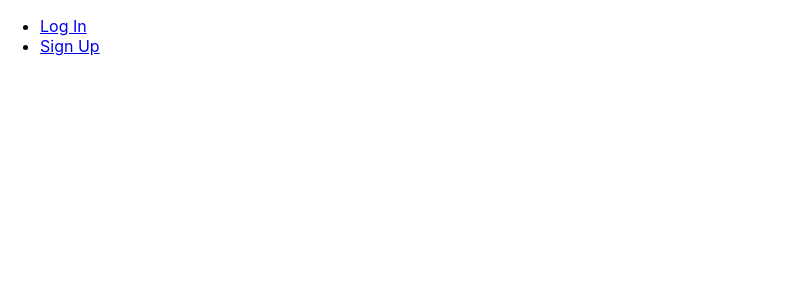
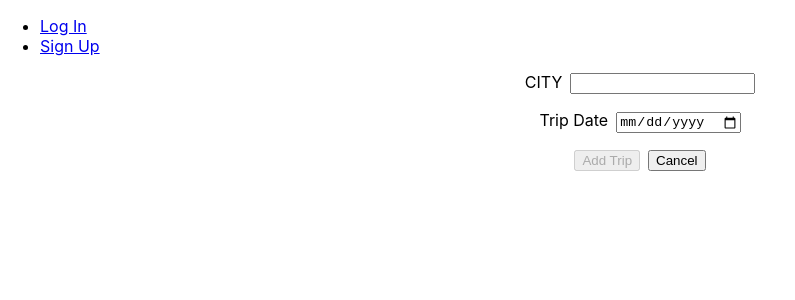
Before and after one commit to treymeetsworld/xplor-app, a React (Create React App) app: page /tripForm in a window 1280 px wide. Shown: the top 300 px of the page, without its empty margins (0-795 px from the left). Built offline with nearby package versions, Linux system fonts and the light colour scheme.

Commit message:
add trip functionality

```diff
--- a/src/components/LoginForm/LoginForm.jsx
+++ b/src/components/LoginForm/LoginForm.jsx
@@ -21,7 +21,7 @@ const LoginForm = (props) => {
     authService.login(formData)
     .then(() => {
       props.handleSignupOrLogin()
-      navigate('/')
+      navigate('/profile')
     })
     .catch(err => {
       alert('Invalid Credentials')
@@ -58,7 +58,7 @@ const LoginForm = (props) => {
       </div>
       <div>
         <button className="button">Log In</button>
-        <Link to="/">
+        <Link to="/profile">
           <button>Cancel</button>
         </Link>
       </div>
--- a/src/components/NavBar/NavBar.jsx
+++ b/src/components/NavBar/NavBar.jsx
@@ -16,6 +16,9 @@ const NavBar = ({ user, handleLogout }) => {
               </li>
 							<li>
 								<Link to='' onClick={handleLogout}>LOG OUT</Link>
+							</li>
+							<li>
+								<Link to='/profile' onClick="">Profile</Link>
 							</li>
 						</ul>
 					</div>
--- a/src/components/SignupForm/SignupForm.jsx
+++ b/src/components/SignupForm/SignupForm.jsx
@@ -24,7 +24,7 @@ const SignupForm = (props) => {
     try {
       await authService.signup(formData)
       props.handleSignupOrLogin()
-      navigate('/')
+      navigate('/profile')
     } catch (err) {
       props.updateMessage(err.message)
     }
@@ -90,7 +90,7 @@ const SignupForm = (props) => {
       </div>
       <div className="inputContainer">
         <button disabled={isFormInvalid()} className="button">Sign Up</button>
-        <Link to="/">
+        <Link to="/profile">
           <button>Cancel</button>
         </Link>
       </div>
--- /dev/null
+++ b/src/components/TripForm/TripForm.js
@@ -0,0 +1,79 @@
+import React, { useState} from 'react'
+import { Link, useNavigate } from 'react-router-dom'
+
+
+const TripForm = (props) => {
+
+  const navigate = useNavigate()
+
+  const [formData, setFormData] = useState({
+    city: '',
+    tripDate: '',
+  })
+
+  const handleChange = e => {
+    props.updateMessage('')
+    setFormData({
+      ...formData,
+      [e.target.name]: e.target.value
+    })
+  }
+
+  const handleSubmit = async e => {
+    e.preventDefault()
+    try {
+      // add something
+
+      navigate('/profile')
+    } catch (err) {
+      props.updateMessage(err.message)
+    }
+  }
+
+  const { city, tripDate} = formData
+
+  const isFormInvalid = () => {
+    return !(city, tripDate)
+  }
+
+  return (
+    <form
+      autoComplete="off"
+      onSubmit={handleSubmit}
+      className="formContainer"
+    >
+      <div className="inputContainer">
+        <label htmlFor="city" className="label">
+          CITY
+        </label>
+        <input
+          type="text"
+          autoComplete="off"
+          id="city"
+          value={city}
+          name="city"
+          onChange={handleChange}
+        />
+      </div>
+      <div className="inputContainer">
+        <label htmlFor="tripDate" className="label">Trip Date</label>
+        <input
+          type="date"
+          autoComplete="off"
+          id="tripDate"
+          value={tripDate}
+          name="tripDate"
+          onChange={handleChange}
+        />
+      </div>
+      <div className="inputContainer">
+        <button disabled={isFormInvalid()} className="button">Add Trip</button>
+        <Link to="/profile">
+          <button>Cancel</button>
+        </Link>
+      </div>
+    </form>
+  );
+}
+
+export default TripForm;
--- a/src/pages/App/App.jsx
+++ b/src/pages/App/App.jsx
@@ -5,7 +5,9 @@ import Signup from '../Signup/Signup'
 import Login from '../Login/Login'
 import Landing from '../Landing/Landing'
 import Users from '../Users/Users'
+import Profile from '../Profile/Profile'
 import * as authService from '../../services/authService'
+import TripForm from '../../components/TripForm/TripForm'
 
 const App = () => {
 	const [user, setUser] = useState(authService.getUser())
@@ -29,6 +31,8 @@ const App = () => {
 				<Route path='/signup' element={<Signup handleSignupOrLogin={handleSignupOrLogin} />} />
 				<Route path='/login' element={<Login handleSignupOrLogin={handleSignupOrLogin} />} />
 				<Route path='/users' element={user ? <Users /> : <Navigate to='/login' />} />
+				<Route path='/profile' element={user ? <Profile/> : <Navigate to='/signup' />} />
+				<Route path='/tripForm' element={<TripForm />} />
 			</Routes>
 		</>
 	);
--- /dev/null
+++ b/src/pages/Profile/Profile.jsx
@@ -0,0 +1,15 @@
+import { Link } from 'react-router-dom'
+import TripForm from '../../components/TripForm/TripForm'
+
+const Profile = ({user}) => {
+  return (
+    <main className="container">
+      <h1 className="text">Profile page
+      </h1>
+        {user ? `hello${user}` :""}
+        <Link to='/tripForm' >Add trip</Link>
+    </main>
+  )
+}
+
+export default Profile
```
